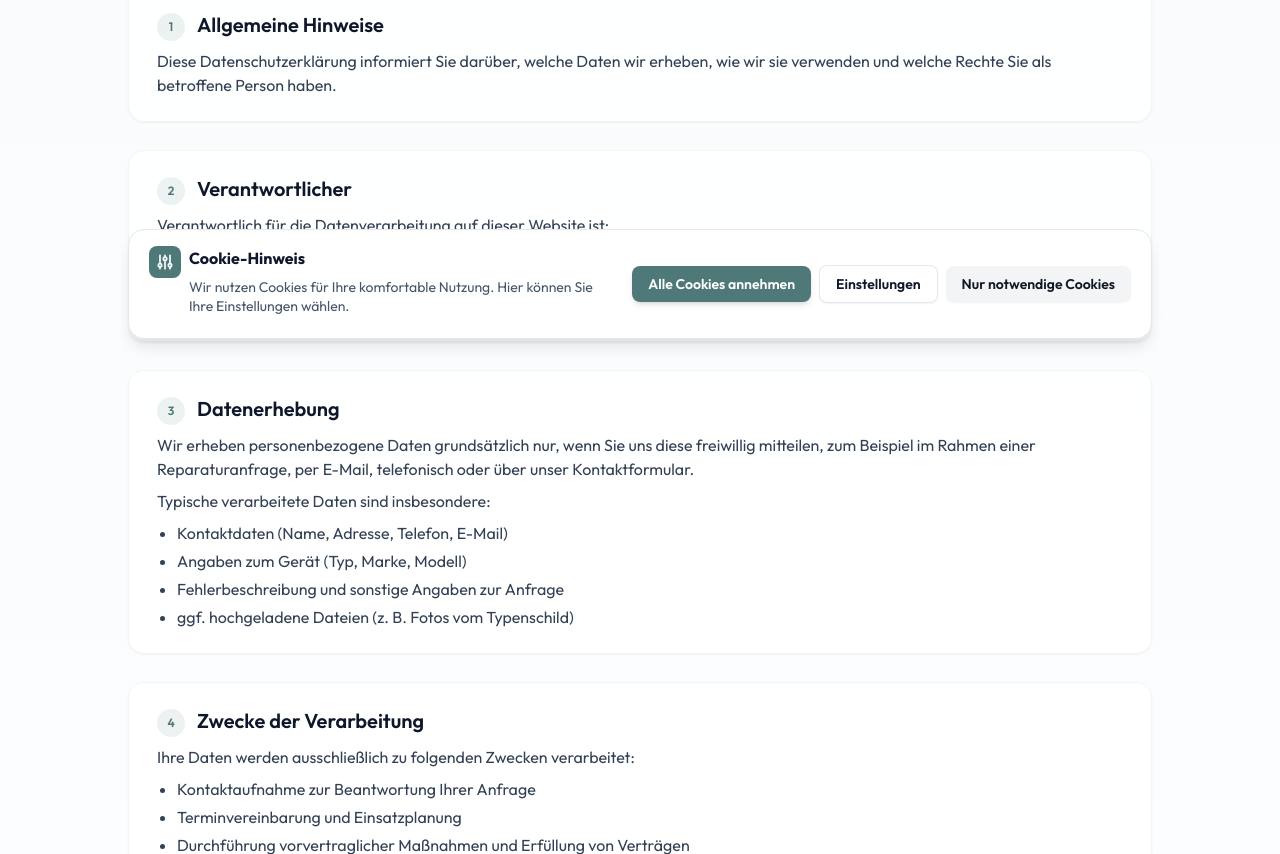
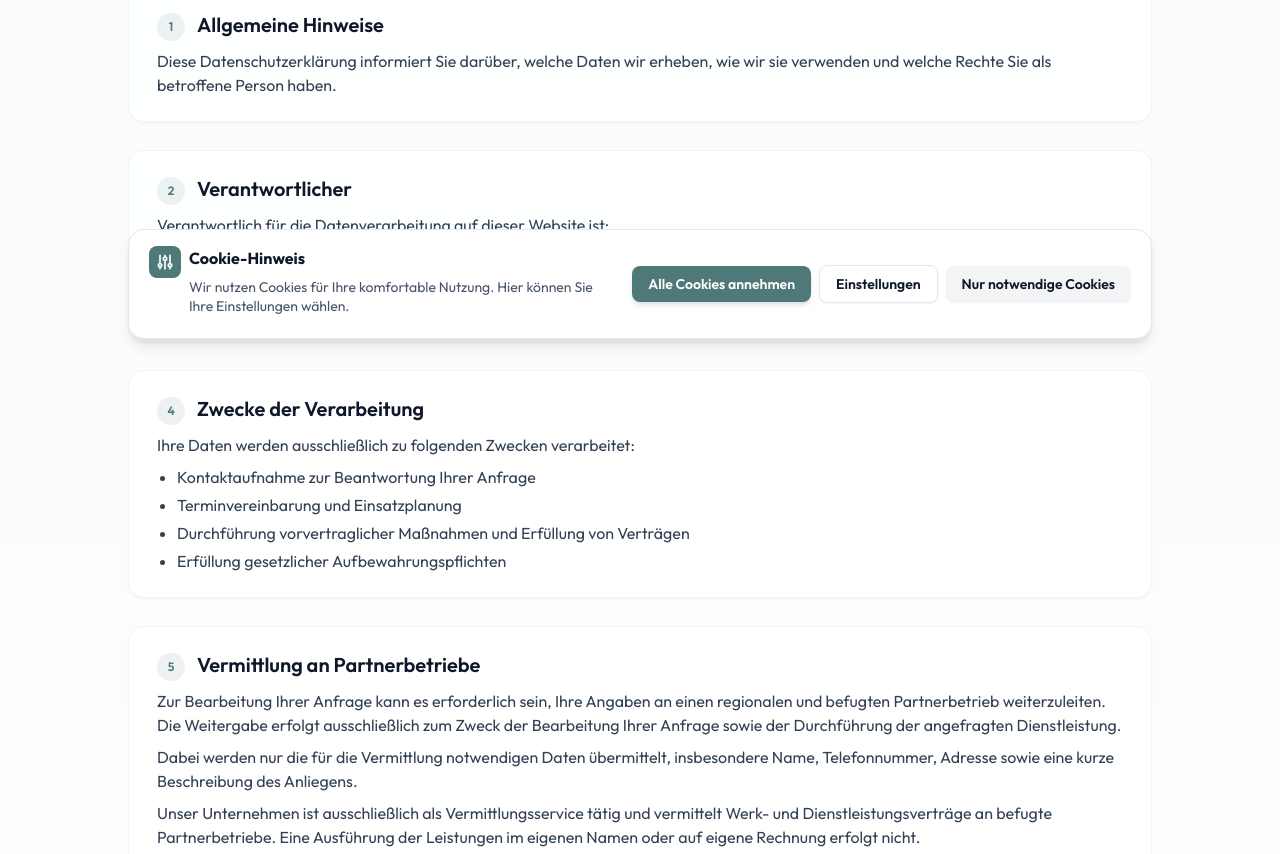
Before and after one commit to rorepair82-ctrl/new, a Next.js app: page /datenschutz in a window 1280 px wide. Shown: the part 449-1303 px from the top of the page. Built offline with nearby package versions, Linux system fonts and the light colour scheme.

Commit message:
Update page.tsx

```diff
--- a/app/datenschutz/page.tsx
+++ b/app/datenschutz/page.tsx
@@ -68,29 +68,6 @@ export default function DatenschutzPage() {
               </p>
             </section>
 
-            {/* Datenerhebung */}
-            <section className="bg-white/90 rounded-2xl border border-slate-100 shadow-sm px-5 py-5 sm:px-7 sm:py-6">
-              <div className="flex items-start gap-3 mb-2">
-                <div className="mt-0.5 inline-flex h-7 w-7 items-center justify-center rounded-full bg-solar-primary/10 text-xs font-semibold text-solar-primary">
-                  3
-                </div>
-                <h2 className="text-lg sm:text-xl font-semibold text-slate-900">Datenerhebung</h2>
-              </div>
-              <div className="space-y-2 text-sm sm:text-base leading-relaxed text-slate-700">
-                <p>
-                  Wir erheben personenbezogene Daten grundsätzlich nur, wenn Sie uns diese freiwillig
-                  mitteilen, zum Beispiel im Rahmen einer Reparaturanfrage, per E-Mail, telefonisch oder
-                  über unser Kontaktformular.
-                </p>
-                <p>Typische verarbeitete Daten sind insbesondere:</p>
-                <ul className="list-disc pl-5 space-y-1">
-                  <li>Kontaktdaten (Name, Adresse, Telefon, E-Mail)</li>
-                  <li>Angaben zum Gerät (Typ, Marke, Modell)</li>
-                  <li>Fehlerbeschreibung und sonstige Angaben zur Anfrage</li>
-                  <li>ggf. hochgeladene Dateien (z. B. Fotos vom Typenschild)</li>
-                </ul>
-              </div>
-            </section>
 
             {/* Zwecke der Verarbeitung */}
             <section className="bg-white/90 rounded-2xl border border-slate-100 shadow-sm px-5 py-5 sm:px-7 sm:py-6">
```
